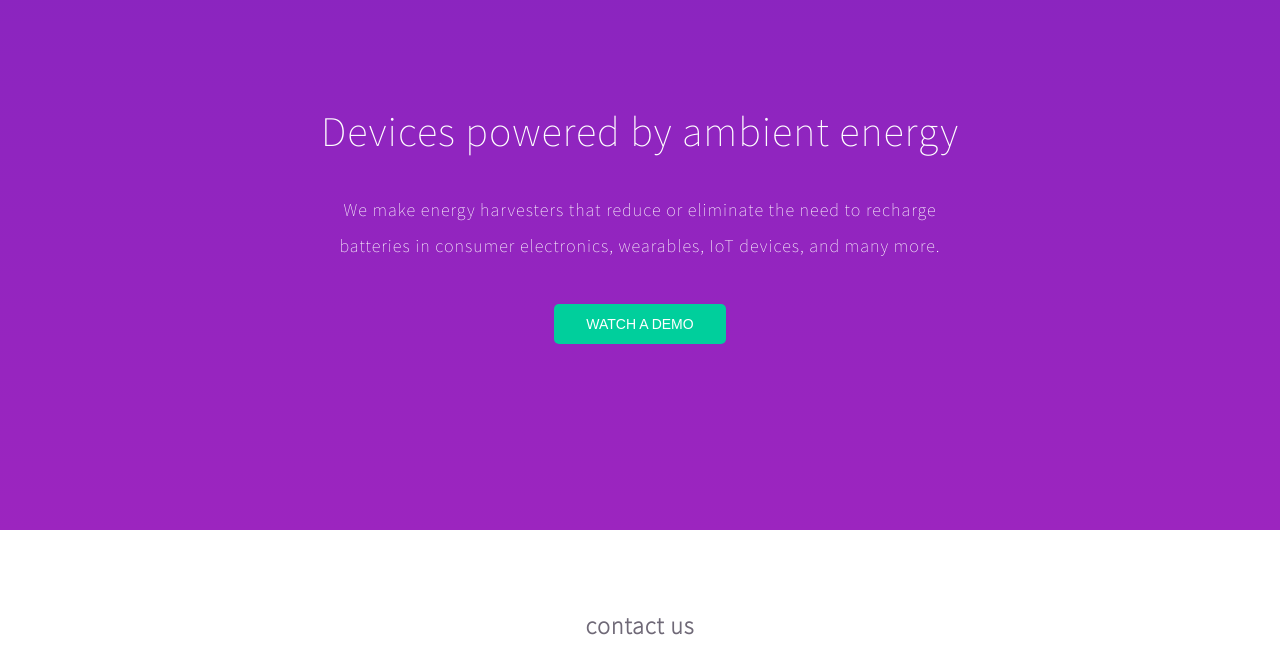
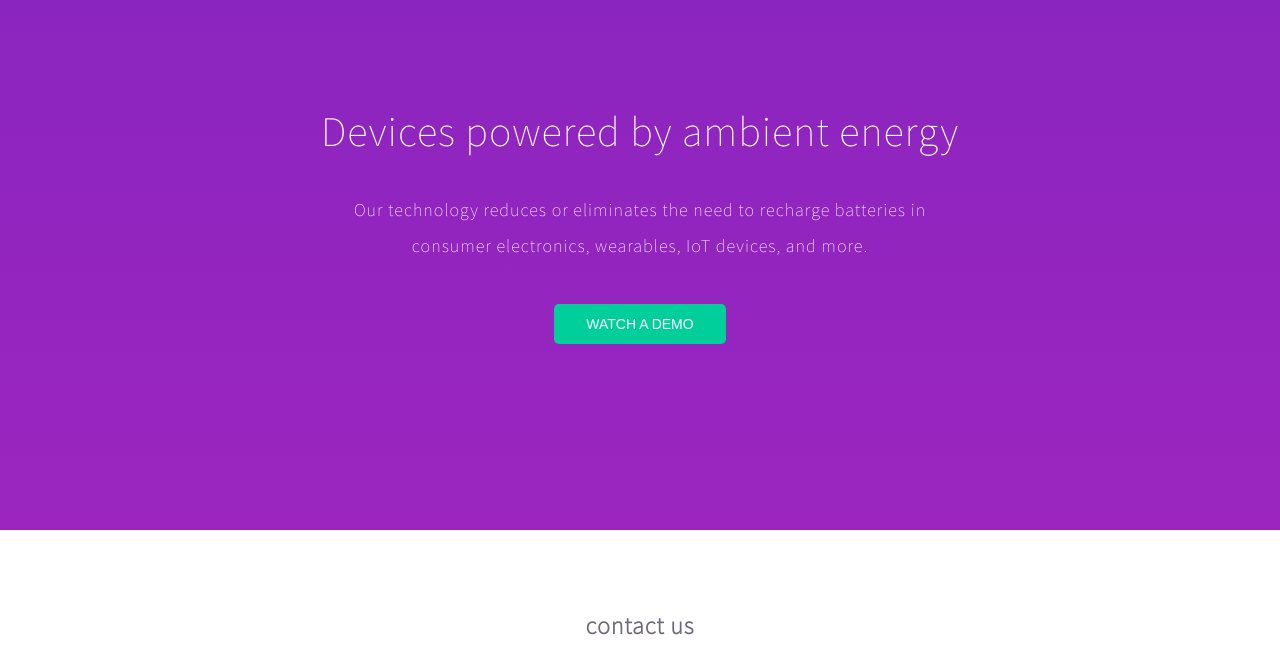
Before and after one commit to teamESiMi/esimi, a plain HTML site: page index.html in a window 1280 px wide. Shown: the part 130-800 px from the top of the page. Drawn offline with Linux system fonts and the light colour scheme.

Commit message:
Update index.html

```diff
--- a/index.html
+++ b/index.html
@@ -35,7 +35,7 @@ s<!DOCTYPE html>
 	<div class="hero">
 		<img class="hero__logo" src="images/ESiMi_logo_white.png" alt="ESiMi logo">
 		<h1 class="hero__title">Devices powered by ambient energy</h1>
-		<h2 class="hero__sub-title">We make energy harvesters that reduce or eliminate the need to recharge batteries in consumer electronics, wearables, IoT devices, and many more.</h2>
+		<h2 class="hero__sub-title">Our technology reduces or eliminates the need to recharge batteries in consumer electronics, wearables, IoT devices, and more.</h2>
 		<a href="https://youtu.be/aail-3WqphQ">
 			<button class="hero__button">WATCH A DEMO</button>
 		</a>
```
